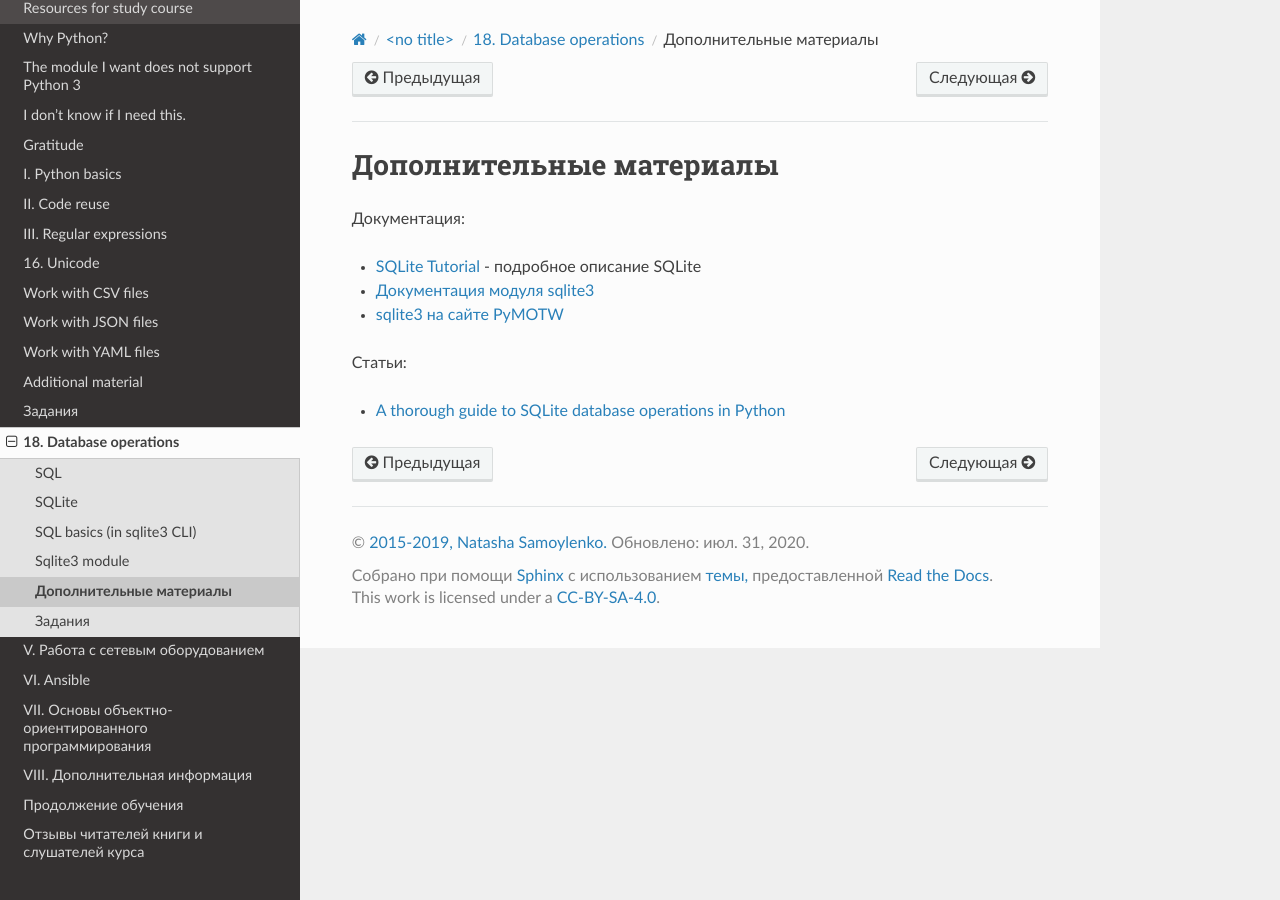
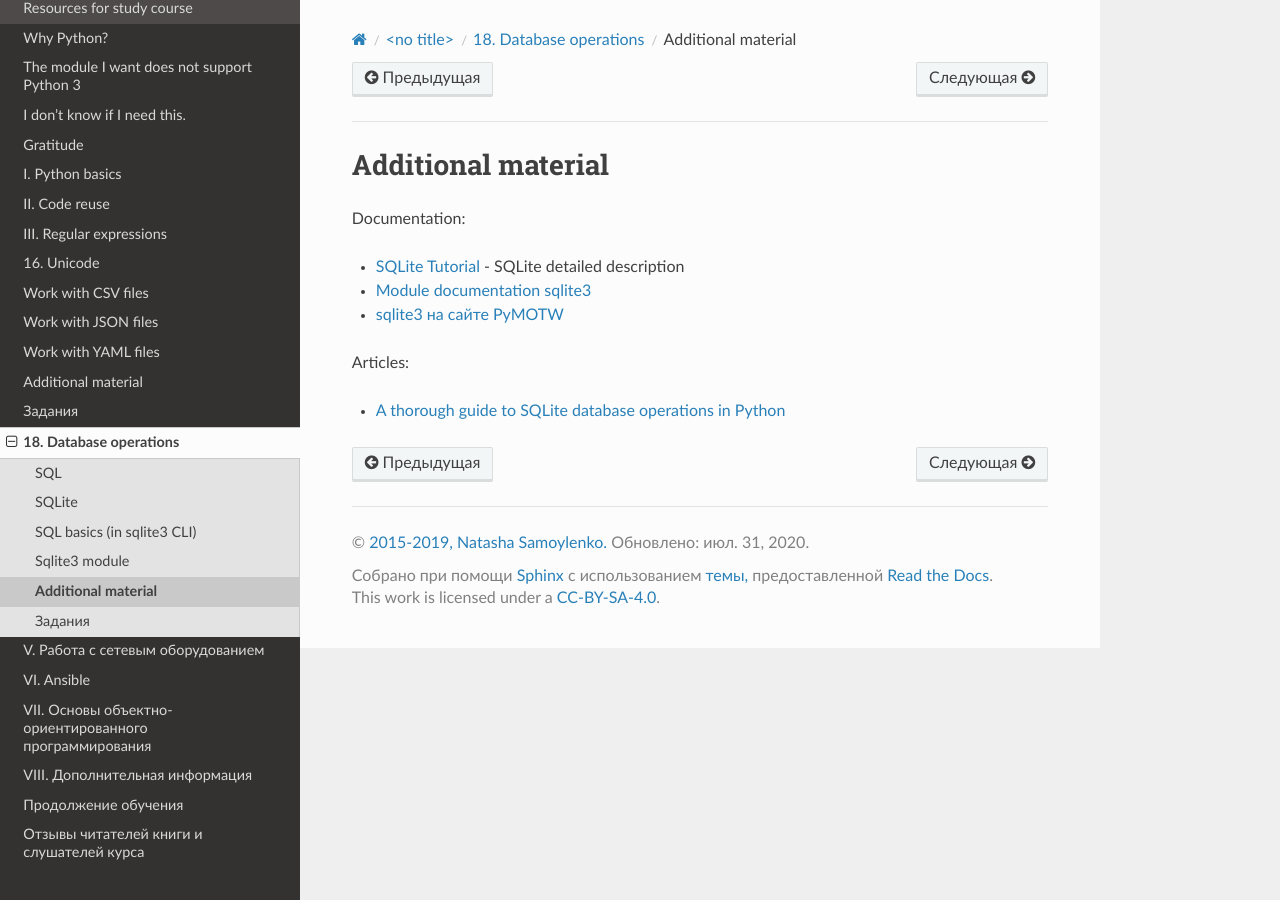
Before and after one commit to Aidar5/nattoeng, a Sphinx documentation site: the page built from docs/source/book/18_db/further_reading.rst, in a window 1280 px wide. Built offline with Sphinx 7.4.7 and the Read the Docs theme 2.0.0, drawn with Linux system fonts in a browser that asks for light colours; pages that are not in the unit, such as notebooks, are missing from menus.

Commit message:
Update further_reading.rst

```diff
--- a/docs/source/book/18_db/further_reading.rst
+++ b/docs/source/book/18_db/further_reading.rst
@@ -1,15 +1,14 @@
-Дополнительные материалы
+Additional material
 ------------------------
 
-Документация:
+Documentation:
 
--  `SQLite Tutorial <http://www.sqlitetutorial.net/>`__ - подробное
-   описание SQLite
--  `Документация модуля
+-  `SQLite Tutorial <http://www.sqlitetutorial.net/>`__ - SQLite detailed description
+-  `Module documentation
    sqlite3 <https://docs.python.org/3/library/sqlite3.html>`__
 -  `sqlite3 на сайте PyMOTW <https://pymotw.com/3/sqlite3/index.html>`__
 
-Статьи:
+Articles:
 
 -  `A thorough guide to SQLite database operations in
    Python <http://sebastianraschka.com/Articles/2014_sqlite_in_python_tutorial.html>`__
```
